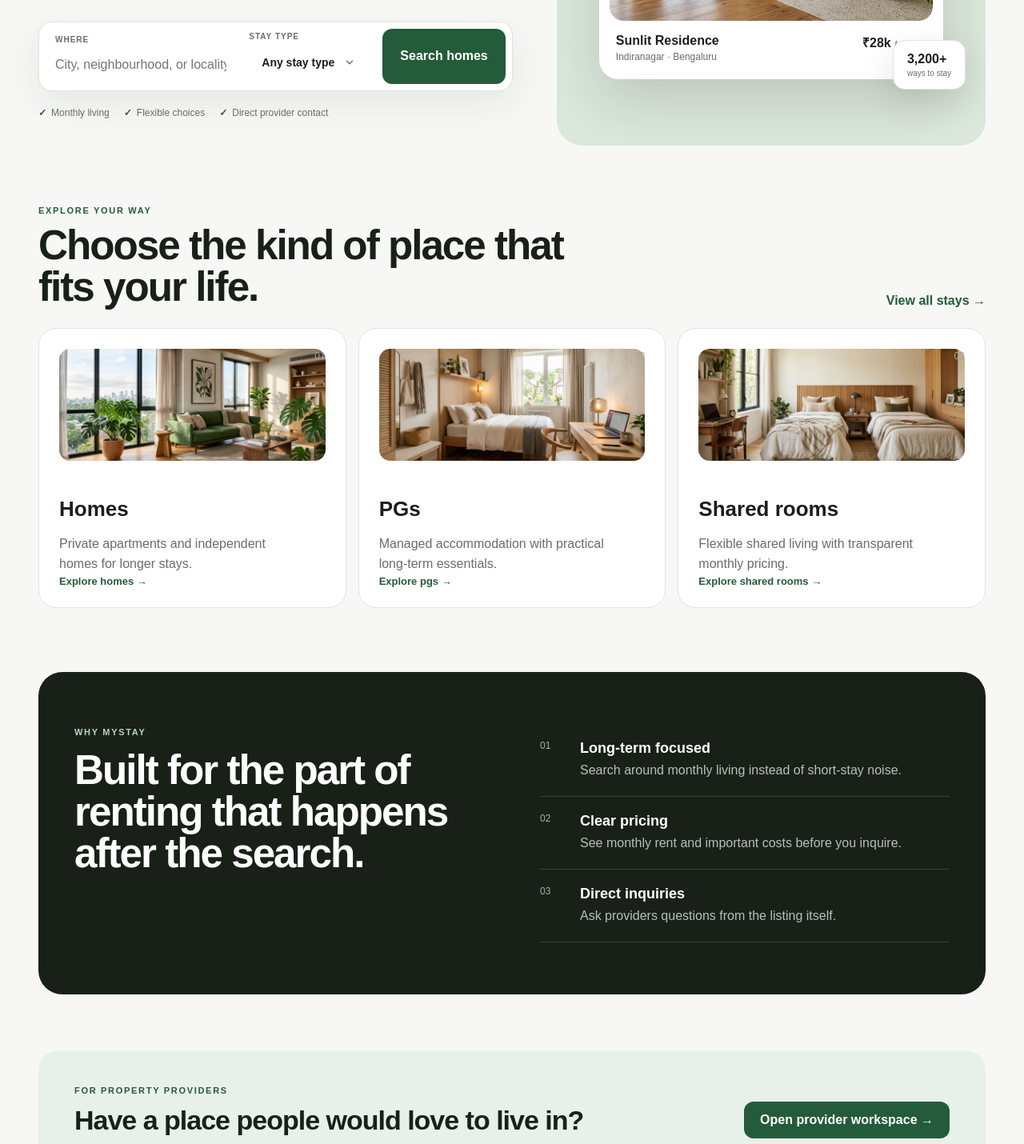
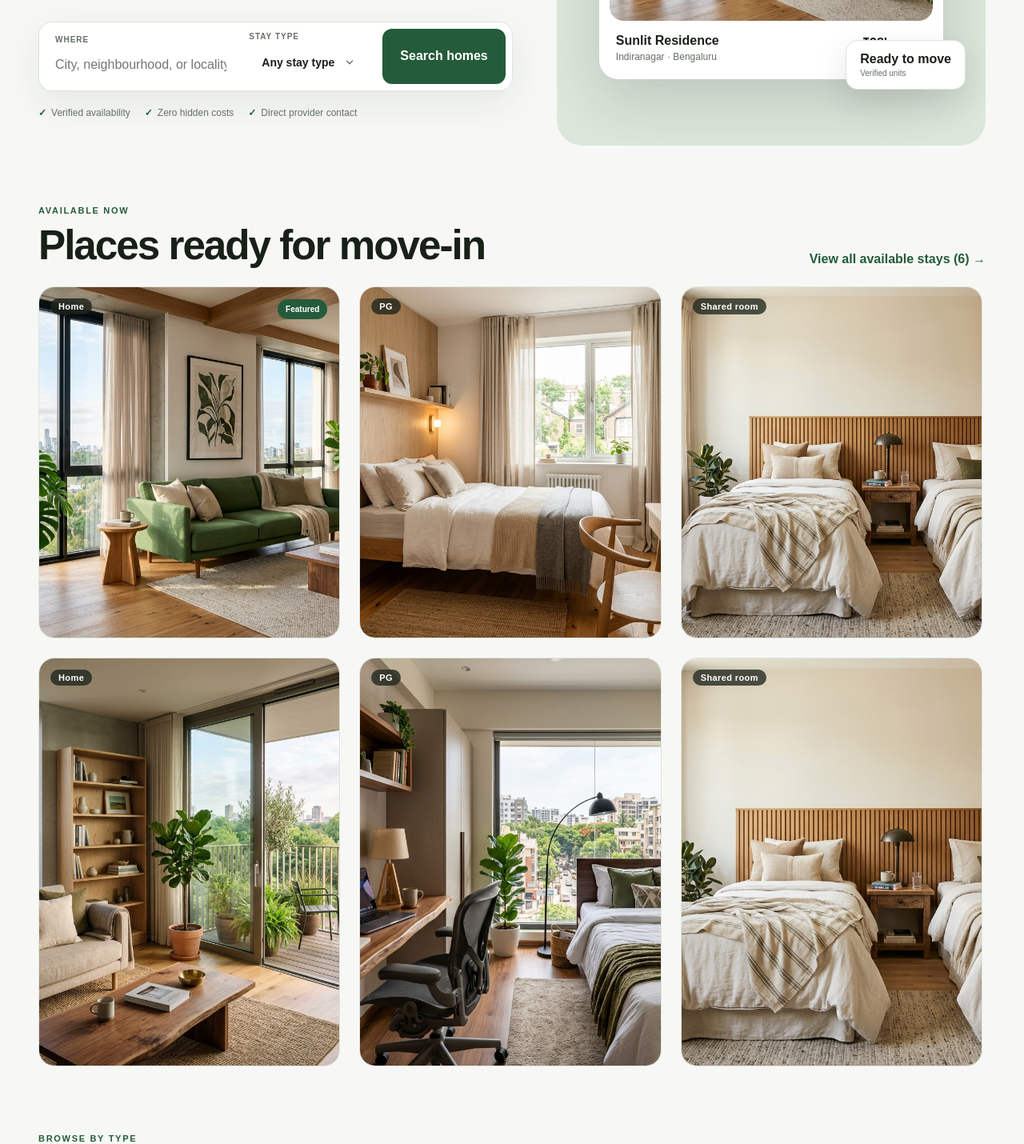
Before and after one commit to Ganeshkatam/mystays, a Next.js app in the folder apps/web/: page / in a window 1280 px wide. Shown: the part 500-1930 px from the top of the page at 80% size. Built offline with nearby package versions, Linux system fonts and the light colour scheme.

Commit message:
feat(web): showcase available properties directly on landing page and deduplicate card components

```diff
--- a/apps/web/app/page.tsx
+++ b/apps/web/app/page.tsx
@@ -4,12 +4,14 @@ import {
   PremiumDropdown,
   type DropdownOption,
 } from "../components/premium-dropdown";
+import { ListingCard } from "../components/listing-card";
+import { listings } from "../lib/listings-data";
 
 const stayTypeOptions: DropdownOption[] = [
   {
     value: "",
     label: "Any stay type",
-    description: "Explore all homes, PGs, and shared rooms",
+    description: "Explore all available stays",
   },
   {
     value: "home",
@@ -20,7 +22,7 @@ const stayTypeOptions: DropdownOption[] = [
   {
     value: "pg",
     label: "Paying Guest (PG)",
-    description: "Serviced stays with meals & Wi-Fi",
+    description: "Serviced stays with meals",
     badge: "Managed",
   },
   {
@@ -34,34 +36,22 @@ const stayTypeOptions: DropdownOption[] = [
 const categories = [
   {
     title: "Homes",
-    description: "Private apartments and independent homes for longer stays.",
     href: "/listings?type=home",
-    icon: "⌂",
     image: "/images/home-apartment.jpg",
+    desc: "Private flats & apartments",
   },
   {
     title: "PGs",
-    description: "Managed accommodation with practical long-term essentials.",
     href: "/listings?type=pg",
-    icon: "▦",
     image: "/images/pg-room.jpg",
+    desc: "Managed accommodation & food",
   },
   {
     title: "Shared rooms",
-    description: "Flexible shared living with transparent monthly pricing.",
     href: "/listings?type=shared_room",
-    icon: "◫",
     image: "/images/shared-room.jpg",
+    desc: "Cost-friendly shared spaces",
   },
-];
-
-const benefits = [
-  [
-    "Long-term focused",
-    "Search around monthly living instead of short-stay noise.",
-  ],
-  ["Clear pricing", "See monthly rent and important costs before you inquire."],
-  ["Direct inquiries", "Ask providers questions from the listing itself."],
 ];
 
 export default function HomePage() {
@@ -71,7 +61,6 @@ export default function HomePage() {
         <Link className="brand" href="/">
           myStay
         </Link>
-
         <div className="navLinks">
           <Link href="/listings">Explore</Link>
           <Link href="/provider">For providers</Link>
@@ -84,11 +73,10 @@ export default function HomePage() {
 
       <section className="heroSection">
         <div className="heroCopy">
-          <span className="eyebrow">THE LONG-TERM RENTAL MARKETPLACE</span>
+          <span className="eyebrow">VERIFIED LONG-TERM STAYS</span>
           <h1>Find your next place to call home.</h1>
           <p>
-            Discover homes, PGs, and shared rooms built around the realities of
-            long-term living.
+            Explore curated apartments, PGs, and shared rooms ready for move-in.
           </p>
 
           <form action="/listings" className="heroSearch">
@@ -130,8 +118,8 @@ export default function HomePage() {
           </form>
 
           <div className="heroMeta">
-            <span>Monthly living</span>
-            <span>Flexible choices</span>
+            <span>Verified availability</span>
+            <span>Zero hidden costs</span>
             <span>Direct provider contact</span>
           </div>
         </div>
@@ -158,15 +146,13 @@ export default function HomePage() {
               </strong>
             </div>
           </div>
-
           <div className="floatingCard floatingTop">
             <span>AVAILABLE NOW</span>
             <strong>Long-term</strong>
           </div>
-
           <div className="floatingCard floatingBottom">
-            <strong>3,200+</strong>
-            <span>ways to stay</span>
+            <strong>Ready to move</strong>
+            <span>Verified units</span>
           </div>
         </div>
       </section>
@@ -174,51 +160,45 @@ export default function HomePage() {
       <section className="sectionBlock">
         <div className="sectionHeading">
           <div>
-            <span className="eyebrow">EXPLORE YOUR WAY</span>
-            <h2>Choose the kind of place that fits your life.</h2>
+            <span className="eyebrow">AVAILABLE NOW</span>
+            <h2>Places ready for move-in</h2>
           </div>
-          <Link href="/listings">View all stays →</Link>
+          <Link href="/listings">
+            View all available stays ({listings.length}) →
+          </Link>
+        </div>
+
+        <div className="listingGrid" style={{ margin: "0", padding: "0" }}>
+          {listings.map((listing) => (
+            <ListingCard key={listing.id} listing={listing} />
+          ))}
+        </div>
+      </section>
+
+      <section className="sectionBlock">
+        <div className="sectionHeading">
+          <div>
+            <span className="eyebrow">BROWSE BY TYPE</span>
+            <h2>Explore places by stay style</h2>
+          </div>
         </div>
 
         <div className="categoryGrid">
-          {categories.map((category, index) => (
-            <Link
-              className="categoryCard"
-              href={category.href}
-              key={category.title}
-            >
+          {categories.map((cat, i) => (
+            <Link className="categoryCard" href={cat.href} key={cat.title}>
               <div className="categoryThumb">
                 <Image
-                  src={category.image}
-                  alt={category.title}
+                  src={cat.image}
+                  alt={cat.title}
                   width={380}
                   height={140}
                 />
               </div>
-              <span className="categoryNumber">0{index + 1}</span>
-              <h3>{category.title}</h3>
-              <p>{category.description}</p>
-              <strong>Explore {category.title.toLowerCase()} →</strong>
+              <span className="categoryNumber">0{i + 1}</span>
+              <h3>{cat.title}</h3>
+              <p>{cat.desc}</p>
+              <strong>Explore {cat.title.toLowerCase()} →</strong>
             </Link>
-          ))}
-        </div>
-      </section>
-
-      <section className="whySection">
-        <div>
-          <span className="eyebrow">WHY MYSTAY</span>
-          <h2>Built for the part of renting that happens after the search.</h2>
-        </div>
-
-        <div className="benefitList">
-          {benefits.map(([title, description], index) => (
-            <div className="benefit" key={title}>
-              <span>0{index + 1}</span>
-              <div>
-                <h3>{title}</h3>
-                <p>{description}</p>
-              </div>
-            </div>
           ))}
         </div>
       </section>
@@ -226,10 +206,10 @@ export default function HomePage() {
       <section className="providerBanner">
         <div>
           <span className="eyebrow">FOR PROPERTY PROVIDERS</span>
-          <h2>Have a place people would love to live in?</h2>
+          <h2>Have a place to rent?</h2>
           <p>
-            Manage listings, inventory, inquiries, and availability from one
-            workspace.
+            Publish listings, track inquiries, and update availability
+            instantly.
           </p>
         </div>
         <Link className="bannerButton" href="/provider">
@@ -239,7 +219,7 @@ export default function HomePage() {
 
       <footer className="siteFooter">
         <strong>myStay</strong>
-        <span>Long-term living, simplified.</span>
+        <span>Verified long-term rental marketplace.</span>
       </footer>
     </main>
   );
--- /dev/null
+++ b/apps/web/components/listing-card.tsx
@@ -0,0 +1,44 @@
+import Link from "next/link";
+import Image from "next/image";
+import type { Listing } from "../lib/listings-data";
+
+export function ListingCard({ listing }: { listing: Listing }) {
+  return (
+    <article className="listing">
+      <Link href={`/listings/${listing.id}`} className="photoContainer">
+        <Image
+          src={listing.image}
+          alt={listing.title}
+          width={600}
+          height={340}
+          className="photoImg"
+        />
+        <span className="photoTag">{listing.type}</span>
+        {listing.featured && <span className="featuredLabel">Featured</span>}
+      </Link>
+
+      <div className="listingBody">
+        <div className="listingTopline">
+          <span>{listing.type}</span>
+        </div>
+
+        <Link href={`/listings/${listing.id}`}>
+          <h2>{listing.title}</h2>
+        </Link>
+
+        <p className="listingLocation">{listing.location}</p>
+        <p className="listingMeta">{listing.meta}</p>
+
+        <div className="listingFooter">
+          <div>
+            <strong>{listing.price}</strong>
+            <span>/ month</span>
+          </div>
+          <Link className="listingCta" href={`/listings/${listing.id}`}>
+            View place →
+          </Link>
+        </div>
+      </div>
+    </article>
+  );
+}
--- /dev/null
+++ b/apps/web/lib/listings-data.ts
@@ -0,0 +1,68 @@
+export interface Listing {
+  id: string;
+  title: string;
+  location: string;
+  price: string;
+  type: string;
+  image: string;
+  meta: string;
+  featured?: boolean;
+}
+
+export const listings: Listing[] = [
+  {
+    id: "1",
+    title: "Sunlit 2BHK",
+    location: "Indiranagar, Bengaluru",
+    price: "₹28,000",
+    type: "Home",
+    image: "/images/home-apartment.jpg",
+    meta: "2 bed · 2 bath · Furnished",
+    featured: true,
+  },
+  {
+    id: "2",
+    title: "Green View PG",
+    location: "Kothrud, Pune",
+    price: "₹12,500",
+    type: "PG",
+    image: "/images/pg-room.jpg",
+    meta: "Single room · Meals · Wi-Fi",
+  },
+  {
+    id: "3",
+    title: "City Shared Room",
+    location: "HSR Layout, Bengaluru",
+    price: "₹9,000",
+    type: "Shared room",
+    image: "/images/shared-room.jpg",
+    meta: "Shared room · Furnished · Wi-Fi",
+  },
+  {
+    id: "4",
+    title: "Parkside 1BHK",
+    location: "Baner, Pune",
+    price: "₹21,000",
+    type: "Home",
+    image: "/images/parkside-1bhk.jpg",
+    meta: "1 bed · 1 bath · Semi-furnished",
+  },
+  {
+    id: "5",
+    title: "Metro Heights PG",
+    location: "Koramangala, Bengaluru",
+    price: "₹14,000",
+    type: "PG",
+    image: "/images/metro-pg-room.jpg",
+    meta: "Single room · Housekeeping · Wi-Fi",
+  },
+  {
+    id: "6",
+    title: "Lakeview Shared Home",
+    location: "Viman Nagar, Pune",
+    price: "₹10,500",
+    type: "Shared room",
+    image: "/images/shared-room.jpg",
+    meta: "Shared room · 2 flatmates · Furnished",
+  },
+];
```
Also changed, not shown: apps/web/app/listings/page.tsx (+3 -109 lines).
